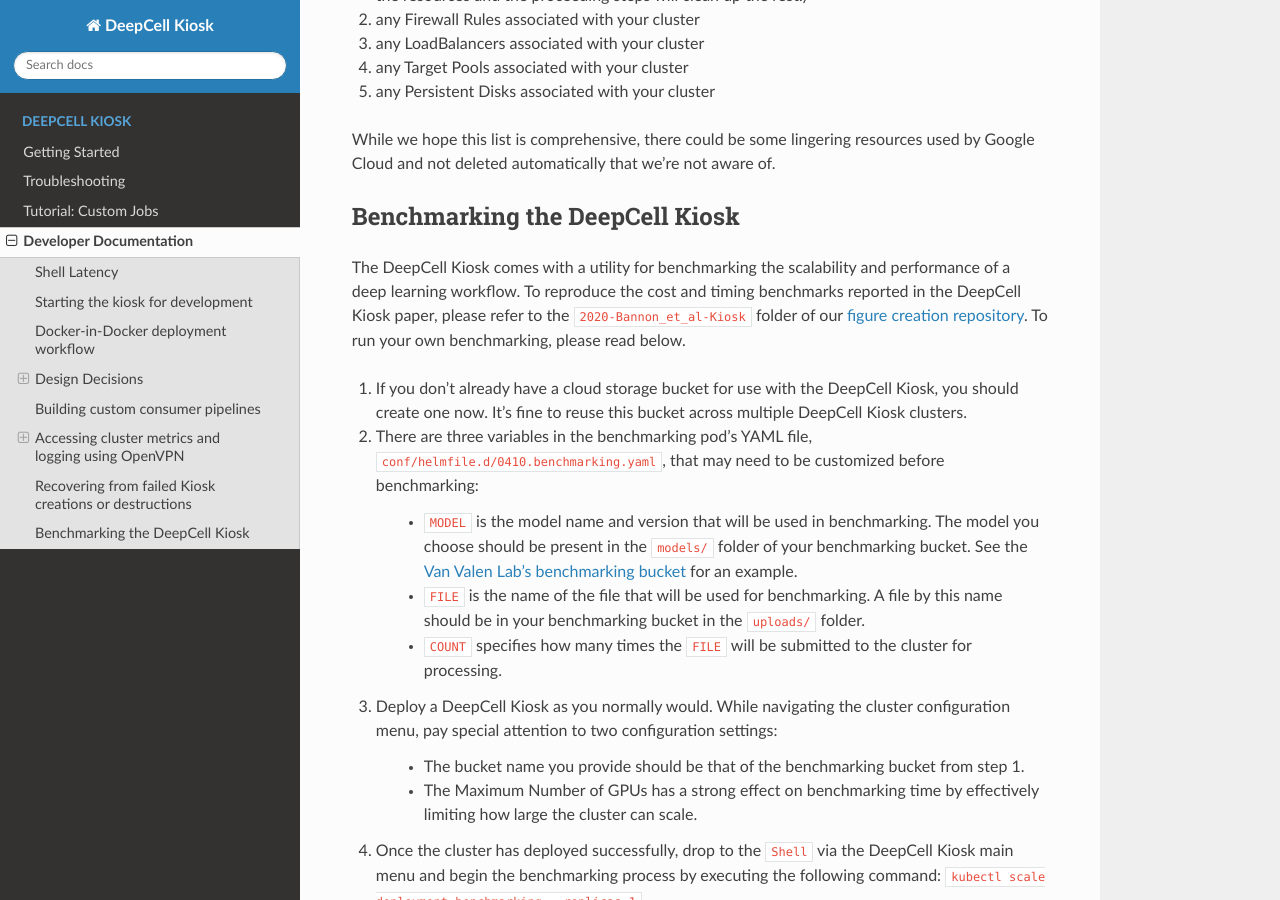
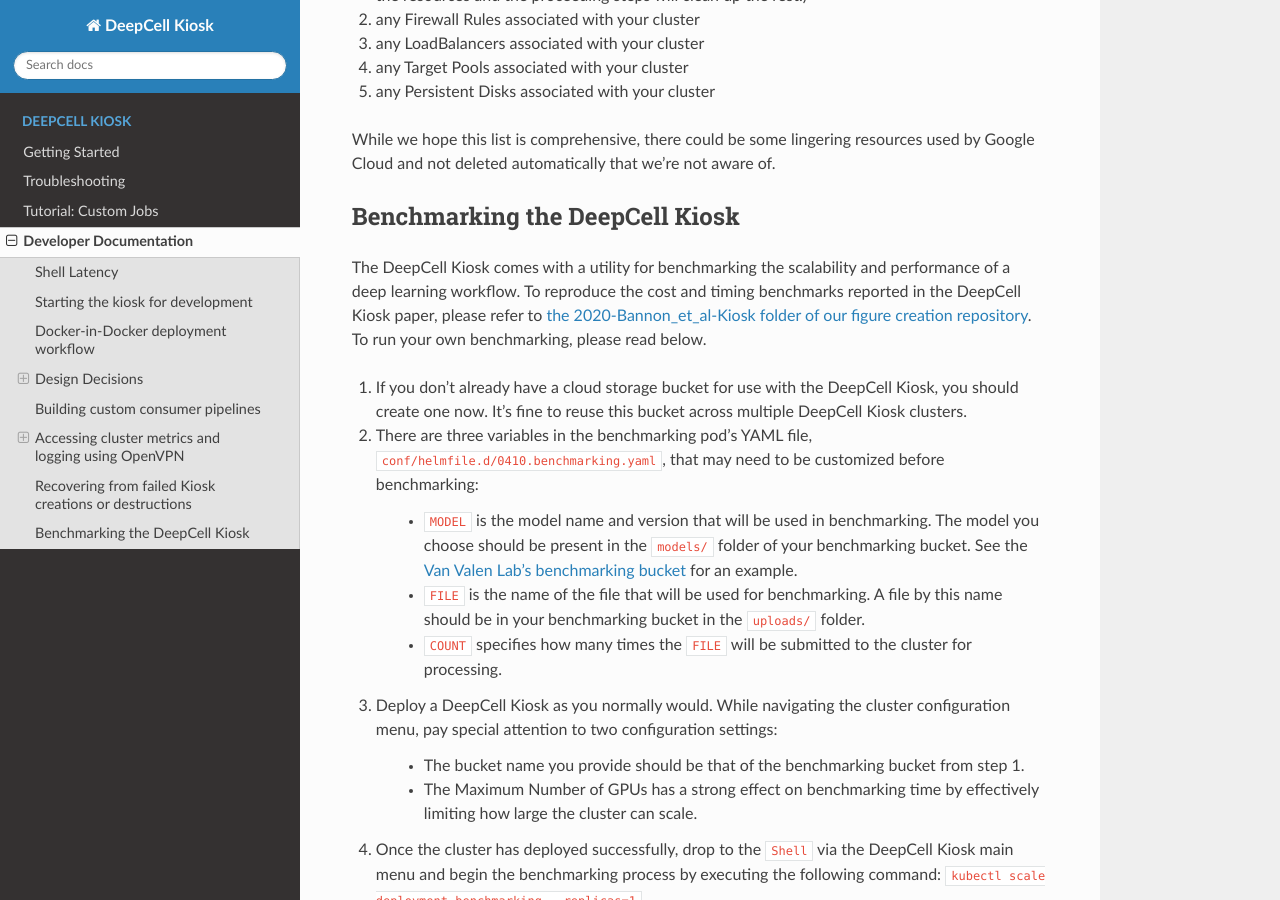
Before and after one commit to vanvalenlab/kiosk-console, a Sphinx documentation site: the page built from docs/source/DEVELOPER.rst, in a window 1280 px wide and 900 px high, scrolled down 3963 px. Built offline with Sphinx 7.4.7 and the Read the Docs theme 2.0.0, drawn with Linux system fonts in a browser that asks for light colours; part of the change alters nothing that is shown.

```diff
--- a/docs/source/DEVELOPER.rst
+++ b/docs/source/DEVELOPER.rst
@@ -148,7 +148,7 @@ While we hope this list is comprehensive, there could be some lingering resource
 Benchmarking the DeepCell Kiosk
 ---------------------------------------------------------
 
-The DeepCell Kiosk comes with a utility for benchmarking the scalability and performance of a deep learning workflow. To reproduce the cost and timing benchmarks reported in the DeepCell Kiosk paper, please refer to the ``2020-Bannon_et_al-Kiosk`` folder of our `figure creation repository <https://github.com/vanvalenlab/publication-figures>`_. To run your own benchmarking, please read below.
+The DeepCell Kiosk comes with a utility for benchmarking the scalability and performance of a deep learning workflow. To reproduce the cost and timing benchmarks reported in the DeepCell Kiosk paper, please refer to `the 2020-Bannon_et_al-Kiosk folder of our figure creation repository <https://github.com/vanvalenlab/publication-figures/2020-Bannon_et_al-Kiosk>`_. To run your own benchmarking, please read below.
 
 1. If you don't already have a cloud storage bucket for use with the DeepCell Kiosk, you should create one now. It's fine to reuse this bucket across multiple DeepCell Kiosk clusters.
 
```
